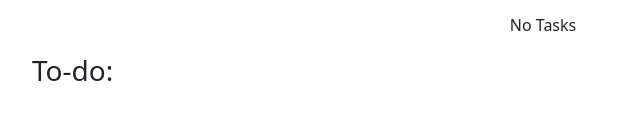
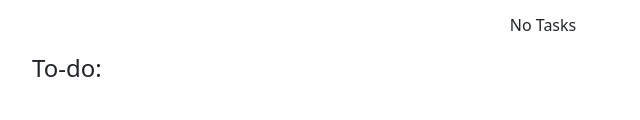
Before and after one commit to andreramiro19/CRUD, a plain HTML site: page index.html in a window 1280 px wide. Shown: the part 202-322 px from the top of the page, 97-737 px from the left. Drawn offline with nearby package versions, Linux system fonts and the light colour scheme.

Commit message:
Update index.html
Update index

```diff
--- a/index.html
+++ b/index.html
@@ -19,7 +19,7 @@
             <p id="counter"></p>
             <table>
                 <tr class="to-do">
-                    <th><h3>To-do:</h3></th>
+                    <th><h4>To-do:</h4></th>
                 </tr>
                 <tbody id="tasks">
 
```
